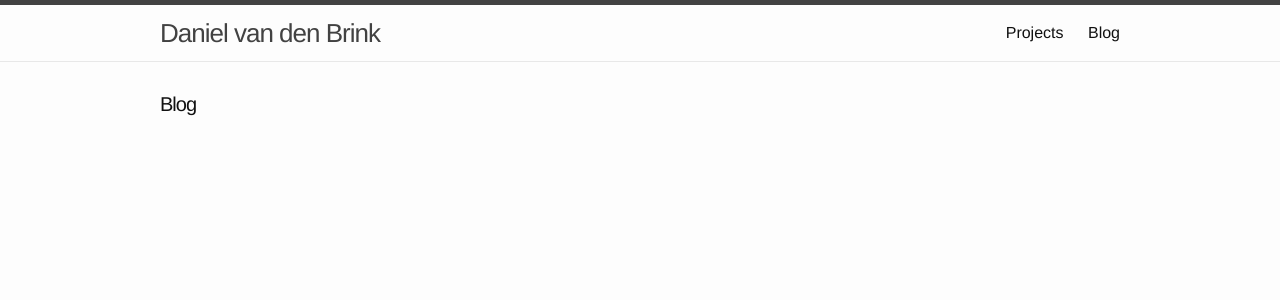
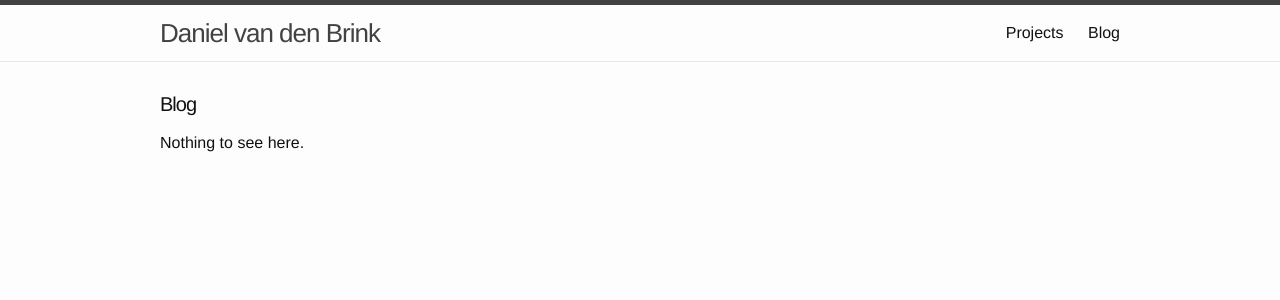
Before and after one commit to dvdbrink/dvdbrink.github.io, a Jekyll site: the page built from blog/index.html, in a window 1280 px wide. Shown: the top 300 px of the page. Built offline with Jekyll 4.4.1, drawn with Linux system fonts in a browser that asks for light colours.

Commit message:
Update styling

```diff
--- a/_sass/_layout.scss
+++ b/_sass/_layout.scss
@@ -236,6 +236,10 @@
     }
 }
 
+.site-nav {
+    z-index: 1000;
+}
+
 .slideshow {
     position: relative;
     width: 100%;
--- a/blog/index.html
+++ b/blog/index.html
@@ -6,10 +6,8 @@ title: Blog
 
   <h1 class="page-heading">Blog</h1>
 
+  {% if site.categories.blog %}
     <ul class="post-list">
-    {% if site.categories.blog == empty %}
-      Nothing to see here.
-    {% endif %}
       {% for post in site.categories.blog do %}
         <li>
           <span class="post-meta">{{ post.date | date: "%b %-d, %Y" }}</span>
@@ -20,5 +18,8 @@ title: Blog
         </li>
       {% endfor %}
     </ul>
+  {% else %}
+    Nothing to see here.
+  {% endif %}
 
 </div>
--- a/projects/index.html
+++ b/projects/index.html
@@ -6,6 +6,7 @@ title: Projects
 <div class="projects">
   <h1 class="page-heading">Projects</h1>
 
+  {% if site.categories.project %}
     {% for project in site.categories.project do %}
       {% assign loopindex = forloop.index | modulo: 3 %}
 
@@ -25,4 +26,7 @@ title: Projects
         </div>
       {% endif %}
     {% endfor %}
+  {% else %}
+    Nothing to see here.
+  {% endif %}
 </div>
```
Lines whose indentation alone changed are shown as unchanged.
